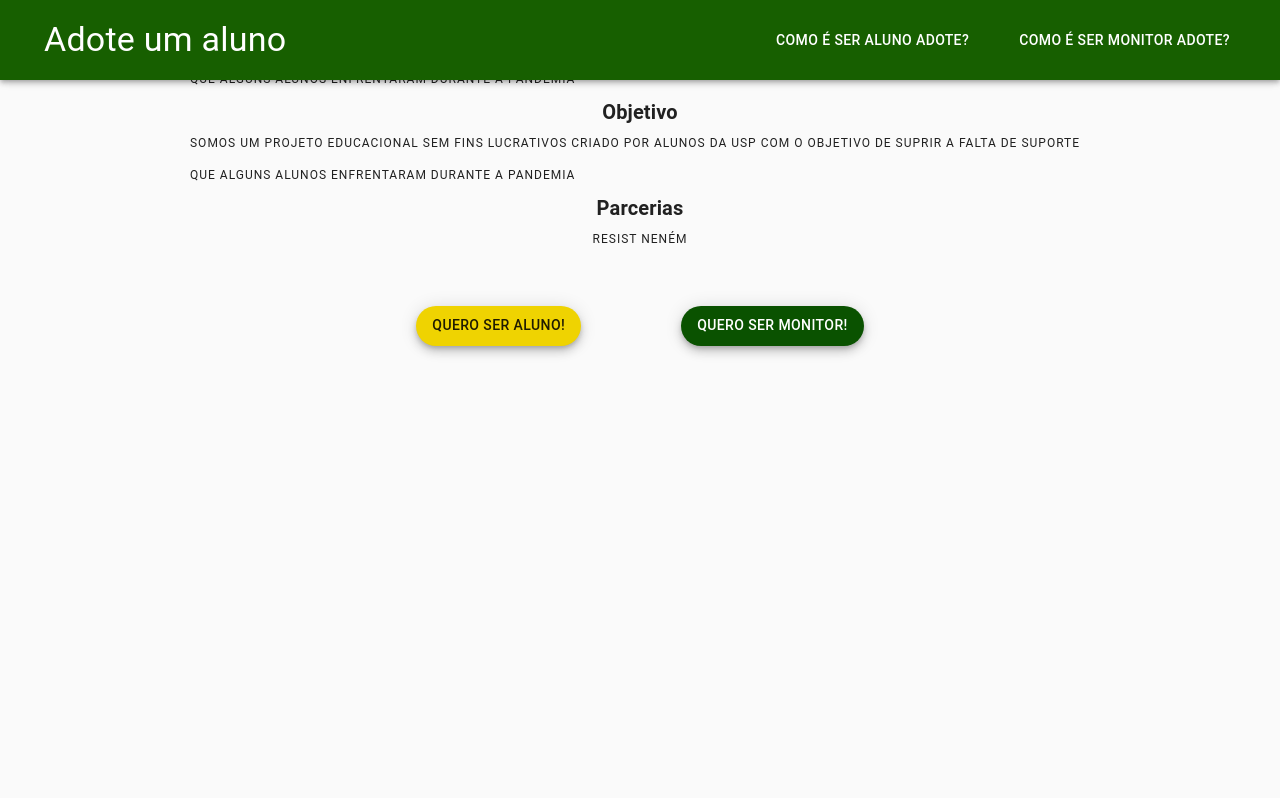
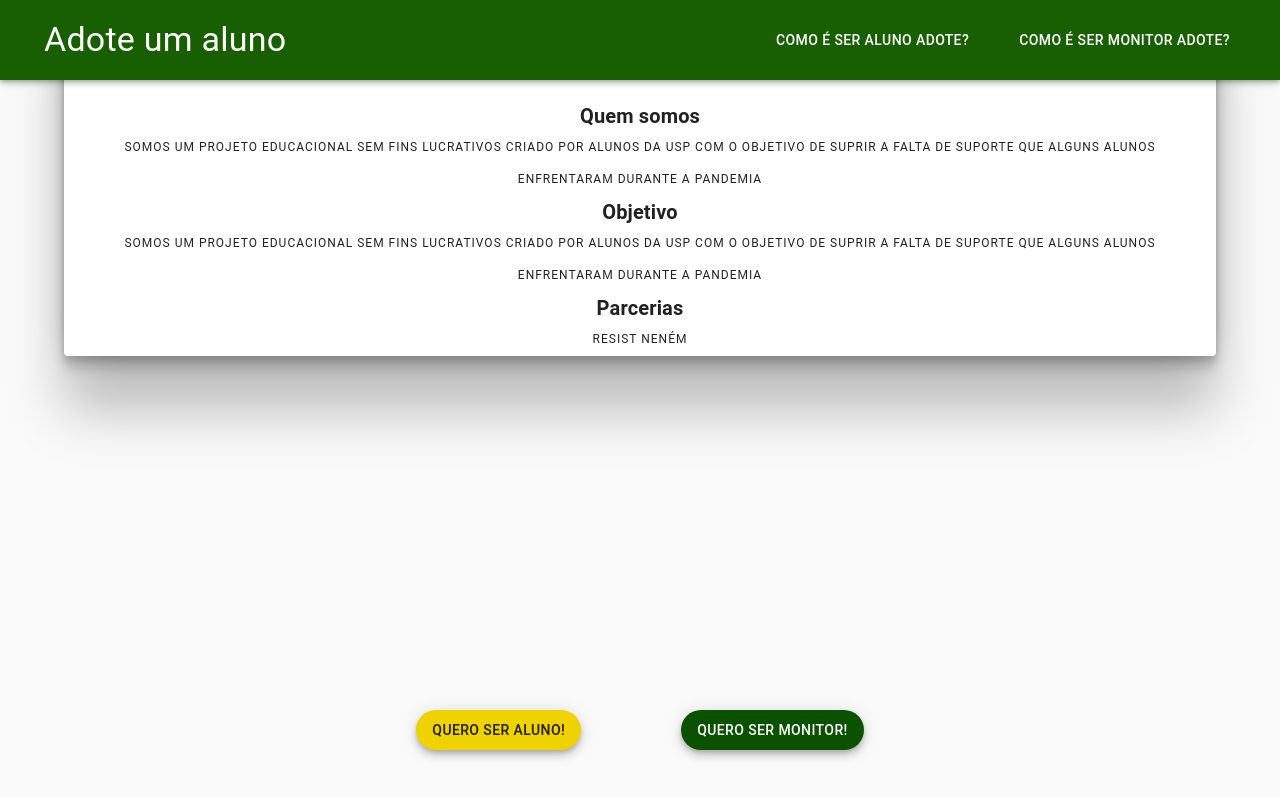
Before and after one commit to igorsalbr/adote-front, a React (Create React App) app in the folder client/: page / in a window 1280 px wide. Built offline with nearby package versions, Linux system fonts and the light colour scheme; what redux-api-middleware would draw is missing.

Commit message:
home adjust

```diff
--- a/client/src/pages/Home.js
+++ b/client/src/pages/Home.js
@@ -1,4 +1,4 @@
-import { createStyles, Fab, makeStyles, Typography } from "@material-ui/core";
+import { createStyles, Fab, makeStyles, Typography, Card } from "@material-ui/core";
 import { useState } from "react";
 import AddMonitorModal from "../components/AddMonitorModal";
 import AddAlunoModal from '../components/AddAlunoModal'
@@ -16,6 +16,8 @@ const useStyles = makeStyles((theme) =>
       alignContent: "center",
     },
     list: {
+      position: 'fixed',
+      bottom:'0',
       display: "flex",
       flexDirection: "row",
       alignItems: "center",
@@ -36,6 +38,18 @@ const useStyles = makeStyles((theme) =>
       },
 
     },
+    card: {
+      paddingTop: "100px",
+      paddingRight: "50px",
+      paddingLeft: "50px",
+      boxShadow: "rgba(0, 0, 0, 0.25) 0px 54px 55px, rgba(0, 0, 0, 0.12) 0px -12px 30px, rgba(0, 0, 0, 0.12) 0px 4px 6px, rgba(0, 0, 0, 0.17) 0px 12px 13px, rgba(0, 0, 0, 0.09) 0px -3px 5px",
+      alignItems: "center",
+      alignContent: "center",
+      textAlign: 'center',
+      width: '90vw',
+
+
+    },
 
   })
 );
@@ -51,6 +65,8 @@ export default function Home() {
 
   return (
     <div className={classes.root}>
+      <Card className={classes.card}>
+
         <Typography variant="h6"><b>Quem somos</b></Typography>
 
         <Typography variant="overline">Somos um projeto educacional sem fins lucrativos criado por alunos da USP com o objetivo de suprir a falta de suporte que alguns alunos enfrentaram durante a pandemia</Typography>
@@ -62,6 +78,8 @@ export default function Home() {
         <Typography variant="h6"><b>Parcerias</b></Typography>
 
         <Typography variant="overline">Resist neném</Typography>
+       </Card>
+
 
       <div className={classes.list} >
 
@@ -73,9 +91,9 @@ export default function Home() {
         </Fab>
 
       </div>
+
       {addMonitorModal && <AddMonitorModal onClose={() => setAddMonitorModal(false)} />}
       {addAlunoModal && <AddAlunoModal onClose={() => setAddAlunoModal(false)} />}
-
     </div>
   );
 }
--- a/client/src/pages/Monitor.js
+++ b/client/src/pages/Monitor.js
@@ -68,35 +68,34 @@ const useStyles = makeStyles((theme) =>
     }
   })
 );
-
-const AlunosTXT = [
+const MonitorTXT = [
   {
     text:
-    "Vocês só me deram esperança para não desistir do meu sonho",
+    "Conseguimos realmente ajudar pessoas e fazer a diferença na vida delas, mesmo sem abdicar tanto tempo quanto qualquer outro projeto social",
   },
   {
-    text:"Projeto excelente que vem me ajudando muito na parte mais crucial dos estudos que é a resolução e o entendimento de questões. Os monitores são maravilhosos e eficientes nas explicações smp tirando nossas dúvidas!! Gratidão à todos vcs☺🤩",
+    text:"Muito pratico! Ajuda a responder as dúvidas de vários alunos no mesmo dia!"
   },
   {
     text:
-"Foi muito bom ter encontrado esse projeto. Muito obrigada por te ajudado a mim, e com certeza, muitas outras pessoas de maneira tão prática e inclusiva.",
+"Poder ajudar com o tempo que temos disponível"
 },
   {
     text:
-"Esse contato entre alunos e ex-alunos é essencial para vestibulandos que estão na luta para conquistar uma vaga nas faculdades públicas. Existir um grupo de monitoria de exatas com alunos brilhantes, realmente é o diferencial do Adote Um Aluno.",
+"Flexibilidade e alcance para alunos que de outra forma não teriam acesso a um plantão de dúvidas"
 },
   {
     text:
-"Gostei muito pois ajuda quem não tem condições de pagar por uma monitoria",
+"Poder ajudar pessoas que estão passando por um processo semelhante ao que eu passei.",
   },
   {
     text:
-"Vocês me ajudaram muito, principalmente em física, aprendi a realmente resolver os exercícios, perceber como era cobrado cada tema, eu gostava muito de quando me faziam perguntas sobre a questão pq na maioria das vezes eu mesma já sabia a resposta, faltava só um detalhe e isso me fez ficar mais atenta e me questionar mais... Enfim, MUITO OBRIGADA!",
+"Achei bem positiva a facilidade de comunicação entre mentores e alunos, sendo o grupo de whatsapp bem dinâmico. E, acima de tudo, o ponto mais positivo pra mim é ver que o projeto realmente é eficaz ao ajudar os alunos. Eles realmente conseguem sanar as dúvidas e ter um resultado muito bom no vestibular."
 },
 ];
 
 
-const MonitorTXT = [
+const AlunosTXT = [
   {
     text:
     "Eu amo o projeto e principalmente dedicação e humanidade dos monitores.",
@@ -114,11 +113,11 @@ const MonitorTXT = [
  },
   {
     text:
-"Gostei muito pois ajuda quem não tem condições de pagar por uma monitoria",
+"Sou fã do projeto. Se passar quero ajudar tb.",
   },
   {
     text:
-"Vocês me ajudaram muito, principalmente em física, aprendi a realmente resolver os exercícios, perceber como era cobrado cada tema, eu gostava muito de quando me faziam perguntas sobre a questão pq na maioria das vezes eu mesma já sabia a resposta, faltava só um detalhe e isso me fez ficar mais atenta e me questionar mais... Enfim, MUITO OBRIGADA!",
+"Vocês são incríveis! A ajuda disponibilizada no grupo tem ajudado absurdamente!"
 },
 ];
 export default function Aluno() {
@@ -188,14 +187,14 @@ export default function Aluno() {
             margin:"auto",
 
           }}>
-        <Typography variant="overline" >&lsquo;&lsquo;&nbsp;{MonitorTXT[monitor].text}&nbsp;&lsquo;&lsquo;</Typography>
+        <Typography variant="overline" >&lsquo;&lsquo;&nbsp;{AlunosTXT[index].text}&nbsp;&lsquo;&lsquo;</Typography>
           </div>
         </Paper>
 
 
             <Button
               size="small"
-              onClick={goToNextMonitor}
+              onClick={goToNextAluno}
             >
               Próximo
                 <KeyboardArrowRight />
@@ -264,14 +263,14 @@ export default function Aluno() {
             margin:"auto",
 
           }}>
-        <Typography variant="overline" >&lsquo;&lsquo;&nbsp;{AlunosTXT[index].text}&nbsp;&lsquo;&lsquo;</Typography>
+        <Typography variant="overline" >&lsquo;&lsquo;&nbsp;{MonitorTXT[monitor].text}&nbsp;&lsquo;&lsquo;</Typography>
           </div>
         </Paper>
 
 
             <Button
               size="small"
-              onClick={goToNextAluno}
+              onClick={goToNextMonitor}
             >
               Próximo
                 <KeyboardArrowRight />
```
Lines whose indentation alone changed are shown as unchanged.
